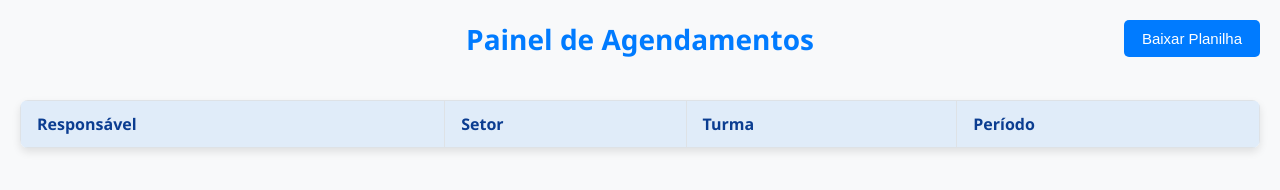
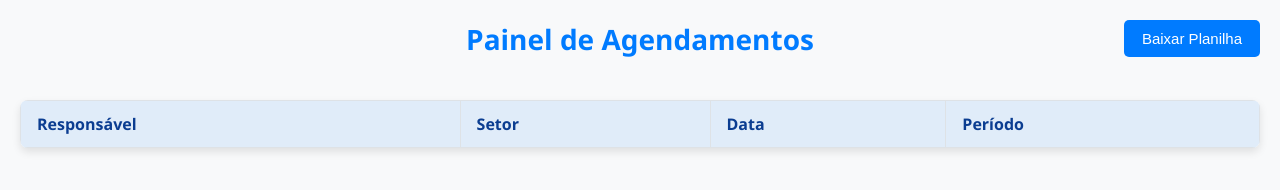
Before and after one commit to centro-america/painel-agendamentos, a plain HTML site: page index.html in a window 1280 px wide. Drawn offline with Linux system fonts and the light colour scheme; no server answers.

Commit message:
index.html

```diff
--- a/index.html
+++ b/index.html
@@ -104,7 +104,7 @@
       <tr>
         <th>Responsável</th>
         <th>Setor</th>
-        <th>Turma</th>
+        <th>Data</th>
         <th>Período</th>
       </tr>
     </thead>
```
